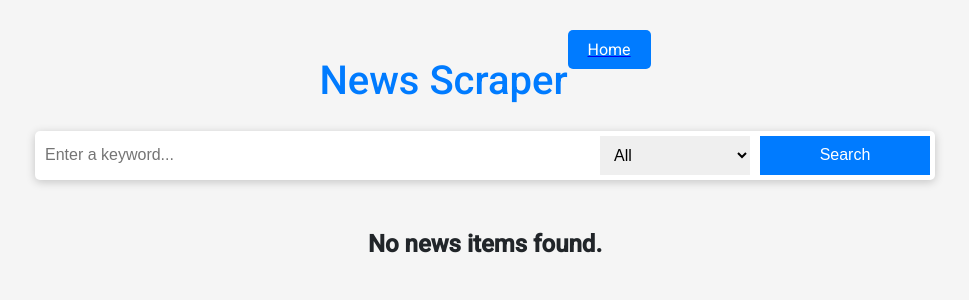
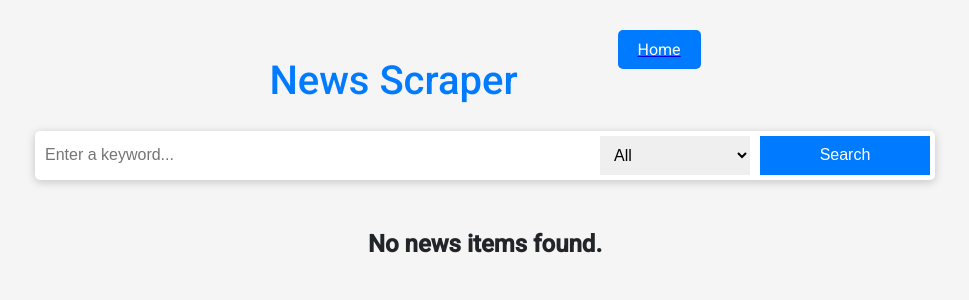
Before and after one commit to pranavbatra30/NewsScraper, a Flask app: template templates/index.html in a window 1280 px wide. Shown: the top 300 px of the page, without its empty margins (155-1124 px from the left). Run offline with Flask 3, Linux system fonts and the light colour scheme; the template is opened without the code that fills it, so the values that code supplies are empty; parts of the project's set-up code (start-up, migrations or seed data) failed here and were passed over; some libraries are stand-ins or nearby versions.

Commit message:
Update index.html

```diff
--- a/templates/index.html
+++ b/templates/index.html
@@ -225,7 +225,7 @@
             border-radius: 5px;
             text-align: center;
             align-self: center;
-            text-decoration: none;
+            margin-left: 100px;
         }
 
         #home-button a {
```
